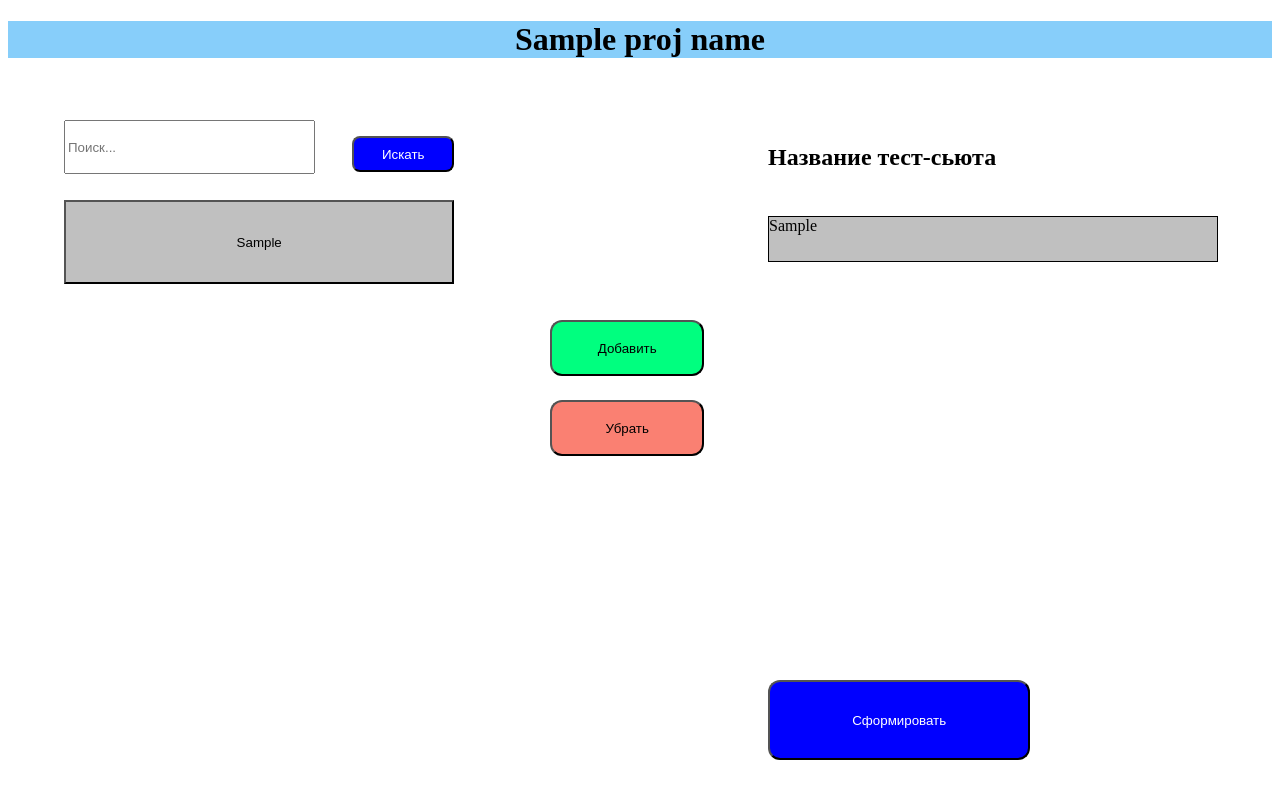
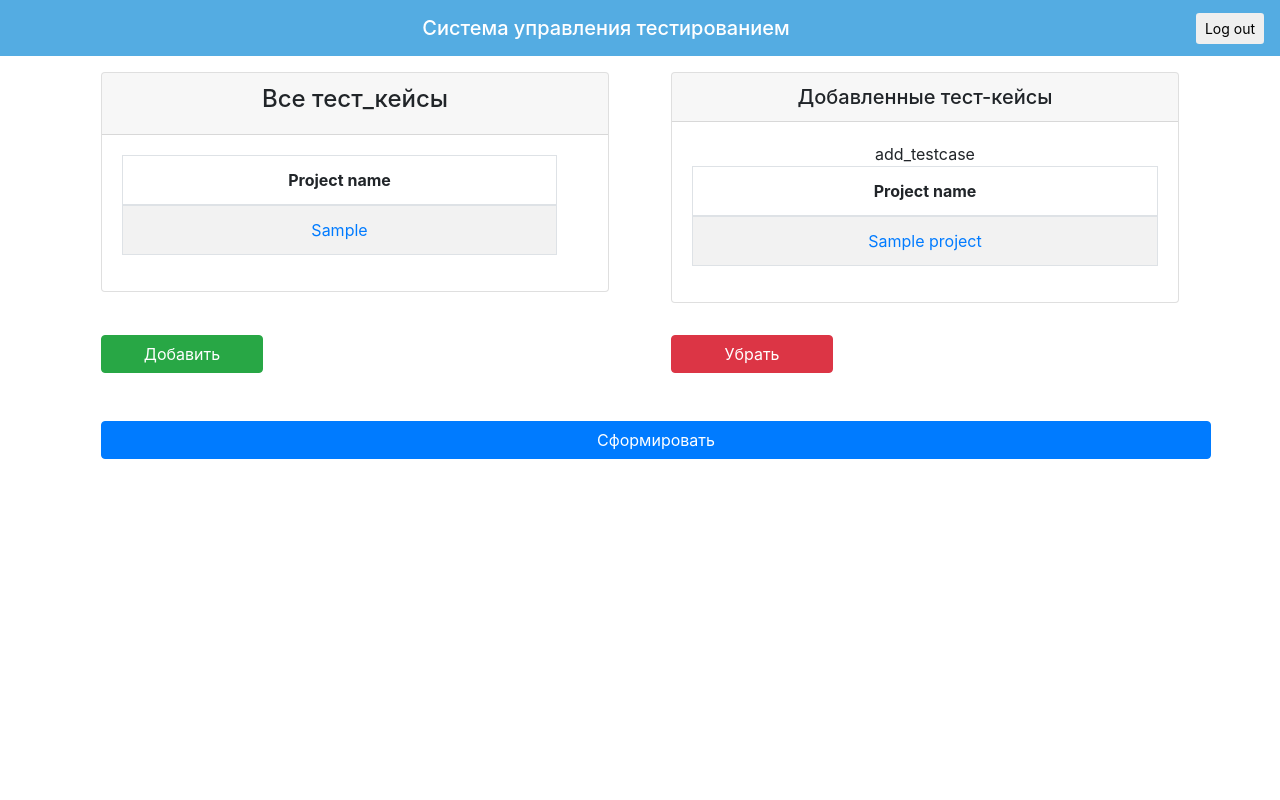
Before and after one commit to aeroshev/testing-system, a Django app: template src/templates/create_suite.html in a window 1280 px wide. Run offline with Django 4.2, Linux system fonts and the light colour scheme; the template is opened without the code that fills it: most values are stand-ins (such as "Sample title", 1, 10 or a date in 2020); data that the repository does not hold is empty; some libraries are stand-ins or nearby versions.

Commit message:
Bootstrap html страницы

```diff
--- a/src/templates/create_suite.html
+++ b/src/templates/create_suite.html
@@ -4,84 +4,94 @@
     <meta charset="utf-8">
     <meta name="viewport" content="width=device-width">
     <title>Система управления тестированием</title>
+    <link rel="stylesheet" href="//cdnjs.cloudflare.com/ajax/libs/twitter-bootstrap/4.0.0/css/bootstrap.css">
+    <link rel="stylesheet" href="//cdn.datatables.net/1.10.16/css/dataTables.bootstrap4.min.css">
+    <link rel="stylesheet" href="https://cdn.jsdelivr.net/npm/bootstrap@4.0.0/dist/css/bootstrap.min.css" integrity="sha384-Gn5384xqQ1aoWXA+058RXPxPg6fy4IWvTNh0E263XmFcJlSAwiGgFAW/dAiS6JXm" crossorigin="anonymous">
 
-    <style>
-
-      .button {
-        background: white;
-		display: inline-block;
-		cursor: pointer;
-      }
-
-	    .form {
-        position: absolute;
-        background: white;
-      }
-
-	 .h2 {
-        position: absolute;
-		top: 15.5%;
-      }
-
-	 .h2_cr_proj {
-		left: 60%;
-      }
-
-	 .h2_proj {
-		left: 20%;
-      }
-
-	 .button_create {position: absolute; width: 20.5%; height: 10%; background-color: #0000FF; top: 85%; left: 60%; color: #fff; border-radius: 12px;}
-     .button_testcase  {width: 100%; height: 15%; background-color: #C0C0C0; margin-bottom: 4%;}
-
-	 .button_add    {position: absolute; width: 12%;  height: 7%; background-color: #00FF7F; top: 40%; left: 43%; border-radius: 12px;}
-	 .button_delete {position: absolute; width: 12%;  height: 7%; background-color: #FA8072; top: 50%; left: 43%; border-radius: 12px;}
-     .button_search {position: absolute; width: 8%; height: 4.5%; background-color: #0000FF; top: 17%; left: 27.5%; color: #fff; border-radius: 8px;}
-
-	 .form_name   {width: 20%; height: 10%;  top: 30%; left: 60%; }
-	 .form_suites  {width: 35%; height: 55%;  top: 25%; left: 60%;}
-	 .form_search {width: 19%; height: 6%;  top: 15%; left: 5%; }
-	 .form_button {width: 30.5%; height: 70%;  top: 25%; left: 5%;}
-
-
-	.input{
-		width: 100%;
-		height: 100%;
-		}
-
-	.output{
-		width: 100%;
-		height: 100%;
-		}
-
-
-
-    </style>
   </head>
   <body>
-   <h1 align = "center" style="background-color:#87CEFA;">{{proj_name}}</h1>
-   <h2 class="h2 h2_cr_proj">Название тест-сьюта</h2>
+    <nav class="navbar navbar-dark" style="background-color: #54ace2;">
+      <span class="navbar-brand mx-auto mb-0 h1">Система управления тестированием</span>
+      <form class="form-inline">
+        <button class="btn btn-sm btn-outline" type="button">Log out</button>
+      </form>
+    </nav>
+   <div class="container">
+   <div class="row">
+    <div class="col-md-6 mx-auto">
+      <div class="card text-center m-3">
+        <div class="card-header">
+          <h4 >Все тест_кейсы</h4>
+        </div>
 
-   <button class="button button_create">Сформировать</button>
-   <button class="button button_add">Добавить</button>
-   <button class="button button_delete">Убрать</button>
-   <button class="button button_search">Искать</button>
+        <div class="card-body">
+          <div class="row mr-3">
+            <div class="col-sm-12 ">
+              <table id="all_table" class="table table-striped table-bordered" style="width:100%" >
+                <thead>
+                  <tr>
+                    <th>Project name</th>
+                  </tr>
+                </thead>
+                <tbody>
+                  {% for all_testcase in all_testcases %}
+                  <tr>
+                      <td ><a href="{% url 'get_project' project_id=project.id %}">{{ all_testcase }}</a></td>
+                  </tr>
+                  {% endfor %}
+                </tbody>
+              </table>
+            </div>
+          </div>
+        </div>
+      </div>
+    </div>
 
-   <form class="form form_button">
-       {% for avail_testcase in avail_testcases %}
-            <button class="button button_testcase">{{avail_testcase}}</button>
-       {% endfor %}
-   </form>
-   <form class="form form_search">
-	<input class="input" type="text" id="proj_name_search" placeholder="Поиск...">
-   </form>
-
-   <form class="form form_suites">
-		{% for sel_testcase in sel_testcases %}
-			<p style="width: 100%; height: 10%; border: 1px solid black; background-color: #C0C0C0;">{{sel_testcase}}</p>
-		{% endfor %}
-   </form>
-
+    <div class="col-md-6 ">
+      <div class="card text-center m-3">
+        <h5 class="card-header">Добавленные тест-кейсы</h5>
+        <div class="card-body">
+              <table id="added_table" class="table table-striped table-bordered" style="width:100%" >
+                <thead>
+                  <tr>
+                    <th>Project name</th>
+                  </tr>
+                </thead>
+                <tbody>add_testcase
+                  {% for add_testcase in add_testcases %}
+                  <tr>
+                      <td ><a href="{% url 'get_project' project_id=project.id %}">{{ project.name }}</a></td>
+                  </tr>
+                  {% endfor %}
+                </tbody>
+              </table>
+        </div>
+      </div>
+    </div>
+   </div>
+   <div class="row">
+      <div class="col-md-6 mx-auto">
+        <a class="btn btn-success m-3" style="width: 30%" href="#" role="button">Добавить</a>
+      </div>
+      <div class="col-md-6 mx-auto">
+        <a class="btn btn-danger m-3" style="width: 30%" href="#" role="button">Убрать</a>
+      </div>
+   </div><p></p>
+   <div class="row" >
+     <div class="col-md-12">
+    <a class="btn btn-primary m-3" style="width: 100%"  href="#" role="button">Сформировать</a>
+     </div>
+   </div>
+  </div>
 
   </body>
+
+  <script src="//code.jquery.com/jquery-1.12.4.js"></script>
+  <script src="//cdn.datatables.net/1.10.16/js/jquery.dataTables.min.js"></script>
+  <script src="//cdn.datatables.net/1.10.16/js/dataTables.bootstrap4.min.js"></script>
+  <script>
+      $(document).ready(function() {
+          $('#projects_table').DataTable();
+      });
+  </script>
 </html>
```
Also changed, not shown: src/templates/create_report.html (+60 -57 lines), src/templates/edit_testcase.html (+47 -48 lines), src/templates/perform_suite.html (+72 -52 lines), src/templates/project_page.html (+50 -59 lines).
